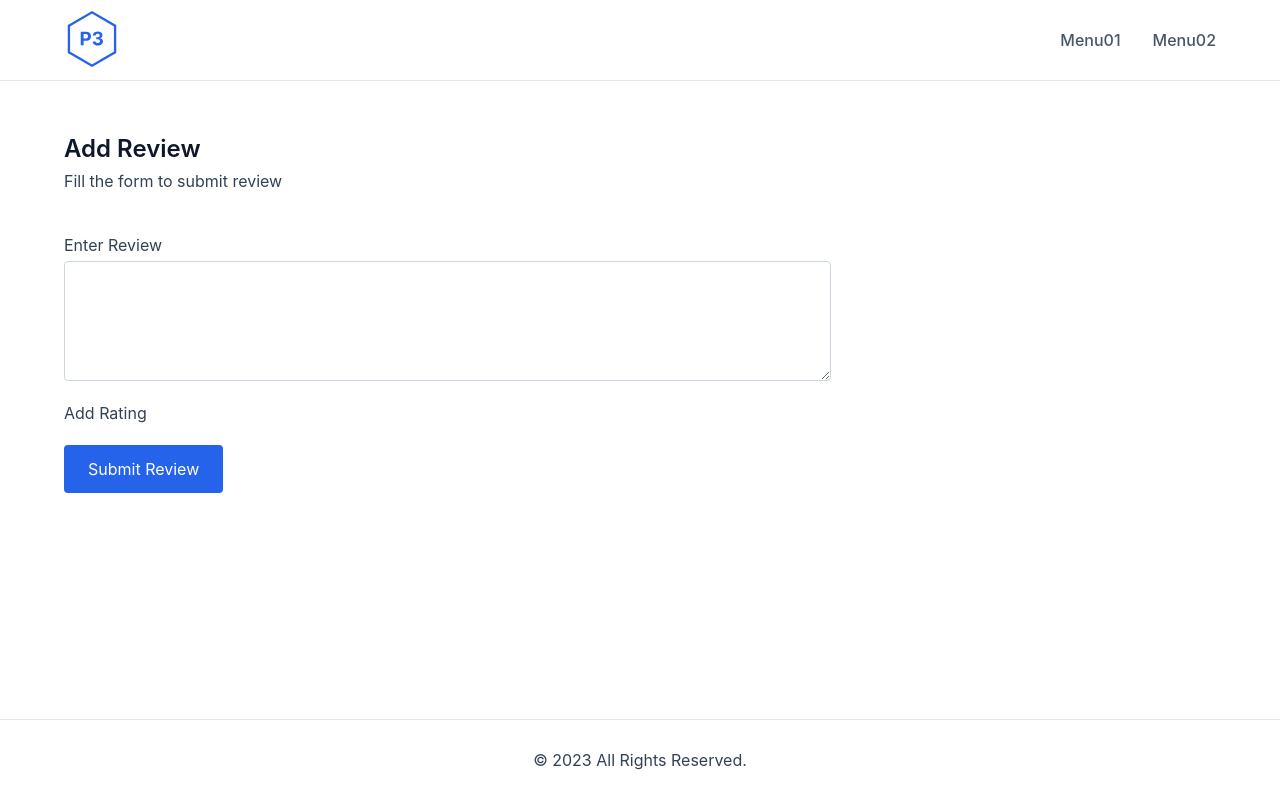
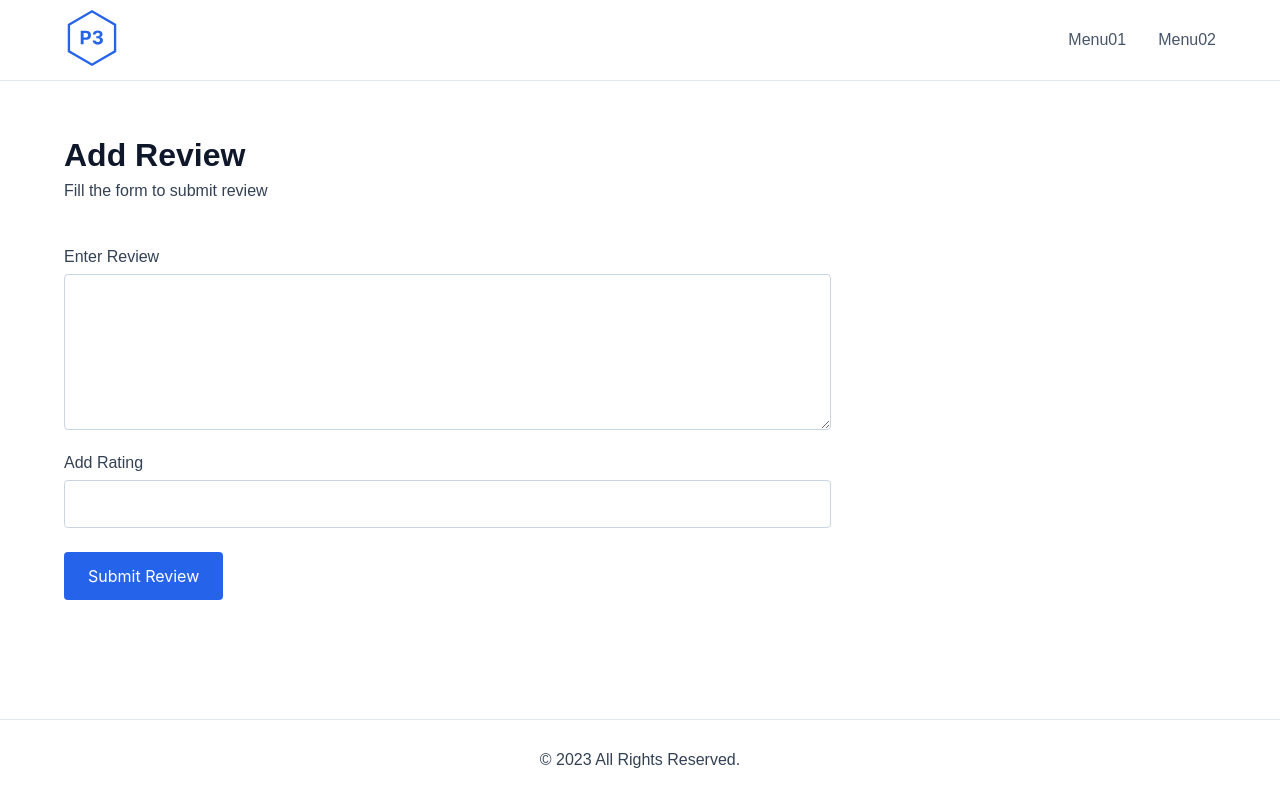
Before and after one commit to Compile7/p3, a React (Vite) app: page /add-review in a window 1280 px wide. Shown: the top 808 px of the page. Built offline with nearby package versions, Linux system fonts and the light colour scheme.

Commit message:
added review component

```diff
--- a/src/App.tsx
+++ b/src/App.tsx
@@ -2,6 +2,7 @@ import { BrowserRouter, Routes, Route } from "react-router-dom";
 import "./App.scss";
 import Auth from "./Components/Auth";
 import Review from "./Components/Review";
+import Team from "./Components/Team";
 function App() {
   return (
     <>
@@ -9,6 +10,7 @@ function App() {
         <Routes>
           <Route index path="/" element={<Auth />} />
           <Route path="/add-review" element={<Review />} />
+          <Route path="/add-review" element={<Team />} />
         </Routes>
       </BrowserRouter>
     </>
--- a/src/Components/Auth/index.tsx
+++ b/src/Components/Auth/index.tsx
@@ -32,7 +32,7 @@ const Auth = () => {
 
   useEffect(() => {
     /* global google */
-      const google = (window as any).google
+    const google = (window as any).google;
     if (google) {
       google.accounts.id.initialize({
         client_id: import.meta.env.VITE_APP_GG_APP_ID,
@@ -46,11 +46,10 @@ const Auth = () => {
         text: "signin_with",
 
         // shape: "pill",
-        })
+      });
 
       // google.accounts.id.prompt()
     }
-
   }, [handleGoogle]);
 
   const [provider, setProvider] = useState("");
@@ -80,9 +79,9 @@ const Auth = () => {
             </div>
             <div className="header">
               <h1 className="title">Welcome to P3</h1>
-              <p>Login with your P3 account to continue</p>
+              <p>Login with your Google account to continue</p>
             </div>
-            <div id='loginDiv' className="bg-gray" data-type="standard"></div>
+            <div id="loginDiv" className="bg-gray" data-type="standard"></div>
             {/* <LoginSocialGoogle
               isOnlyGetToken
               typeResponse="idToken"
--- a/src/Components/Review/index.tsx
+++ b/src/Components/Review/index.tsx
@@ -1,14 +1,7 @@
-// import "./review.scss";
-import Rating from "react-rating";
 import Header from "../Header";
 import Footer from "../Footer";
 
 const Review = () => {
-  const SVGIcon = (props: any) => (
-    <svg className={props.className} pointerEvents="none">
-      <use xlinkHref={props.href} />
-    </svg>
-  );
   return (
     <>
       <Header />
@@ -21,20 +14,14 @@ const Review = () => {
           <form action="">
             <div className="form-control">
               <label htmlFor="review">Enter Review</label>
-              <textarea name="review" id="review"></textarea>
+              <textarea name="review" id="review" required></textarea>
             </div>
             <div className="form-control">
               <label htmlFor="review">Add Rating</label>
+              <input type="number" max={10} min={1} />
             </div>
             <div className="form-control">
               <button type="submit">Submit Review</button>
-
-              <Rating
-                emptySymbol={
-                  <SVGIcon href="#icon-star-empty" className="icon" />
-                }
-                fullSymbol={<SVGIcon href="#icon-star-full" className="icon" />}
-              />
             </div>
           </form>
         </div>
--- /dev/null
+++ b/src/Components/Team/index.tsx
@@ -0,0 +1,21 @@
+import Header from "../Header";
+import Footer from "../Footer";
+
+const Team = () => {
+  return (
+    <>
+      <Header />
+      <main>
+        <div>
+          <div className="header">
+            <h1>Add Review</h1>
+            <p>Fill the form to submit review</p>
+          </div>
+        </div>
+      </main>
+      <Footer />
+    </>
+  );
+};
+
+export default Team;
--- a/src/index.scss
+++ b/src/index.scss
@@ -19,8 +19,7 @@ body {
   min-height: 100%;
 }
 :root {
-  font-family: Inter, system-ui, Avenir, Helvetica, Arial, sans-serif;
-  line-height: 1;
+  font-family: "Poppins", sans-serif;
   font-weight: 400;
   // color-scheme: light dark;
   color: rgba(255, 255, 255, 0.87);
@@ -48,15 +47,14 @@ body {
 }
 
 h1 {
-  margin: 0 0 12px;
-  font-size: 24px;
+  margin: 0 0 8px;
+  font-size: 32px;
   font-weight: 600;
   color: $black;
 }
 p {
   margin: 0;
   color: $gray-700;
-
 }
 @media (prefers-color-scheme: light) {
   :root {
@@ -118,13 +116,16 @@ main {
           color: $gray-700;
         }
         textarea {
-          min-height: 120px;
+          min-height: 156px;
         }
         textarea,
         input,
         select {
           border: 1px solid $gray-300;
           border-radius: 4px;
+          height: 48px;
+          padding: 0 16px;
+          resize: vertical;
         }
         button {
           background-color: $blue-600;
```
Lines whose indentation alone changed are shown as unchanged.
